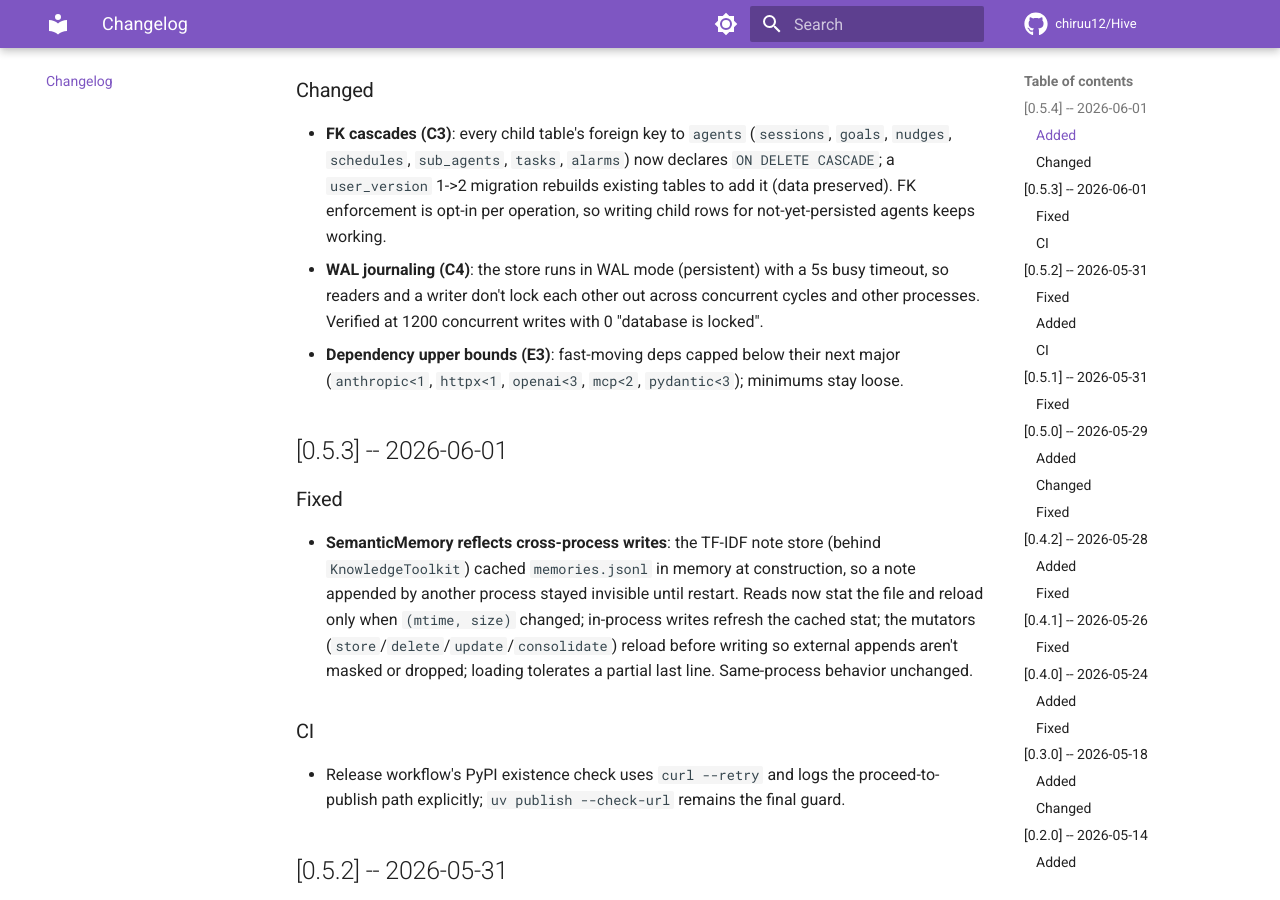
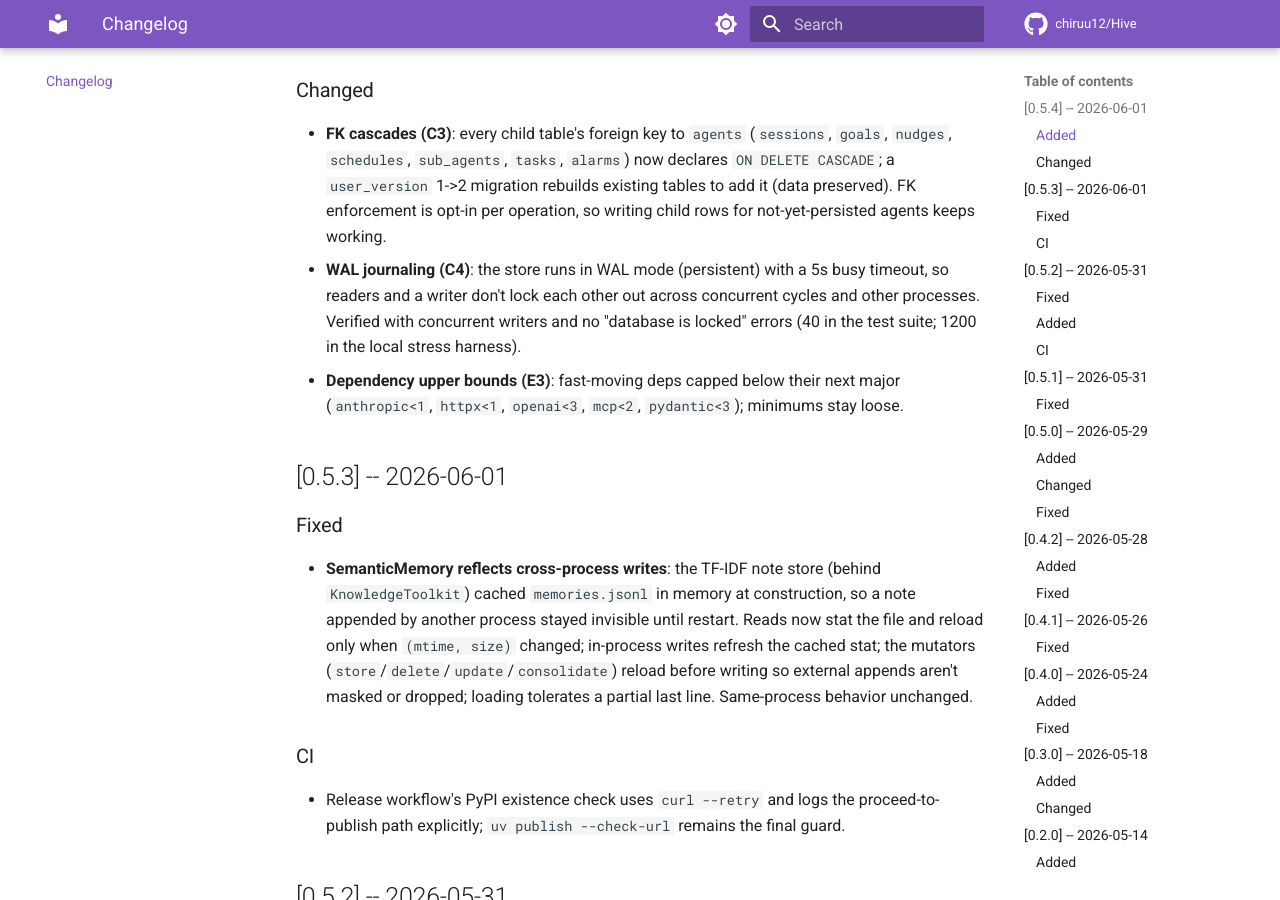
Before and after one commit to chiruu12/Hive, an MkDocs documentation site: the page built from docs/changelog.md, in a window 1280 px wide and 900 px high, scrolled down 526 px. Built offline with MkDocs 1.6.1 and Material for MkDocs 9.7.7, drawn with Linux system fonts in a browser that asks for light colours; comment, search, counter and statistics services are not loaded.

Commit message:
docs: address review observations on PR #33
- Changelog (both copies): the '1200 concurrent writes' figure came from
  the local (gitignored) stress harness, not the committed test (40
  writers). Reword to cite both so the claim is reproducible from the repo.
- pyproject: clarify the anthropic<1 cap -- anthropic is still 0.x (breaks
  at minor bumps), so <1 mainly guards the eventual 1.0; note to revisit
  when 1.0 ships. No pin change (caps still include all locked versions).

Doc/comment only -- no code or dependency-resolution change.

```diff
--- a/docs/changelog.md
+++ b/docs/changelog.md
@@ -10,7 +10,7 @@ Durability & dependency-hardening release. All changes are additive and backward
 
 ### Changed
 - **FK cascades (C3)**: every child table's foreign key to `agents` (`sessions`, `goals`, `nudges`, `schedules`, `sub_agents`, `tasks`, `alarms`) now declares `ON DELETE CASCADE`; a `user_version` 1->2 migration rebuilds existing tables to add it (data preserved). FK enforcement is opt-in per operation, so writing child rows for not-yet-persisted agents keeps working.
-- **WAL journaling (C4)**: the store runs in WAL mode (persistent) with a 5s busy timeout, so readers and a writer don't lock each other out across concurrent cycles and other processes. Verified at 1200 concurrent writes with 0 "database is locked".
+- **WAL journaling (C4)**: the store runs in WAL mode (persistent) with a 5s busy timeout, so readers and a writer don't lock each other out across concurrent cycles and other processes. Verified with concurrent writers and no "database is locked" errors (40 in the test suite; 1200 in the local stress harness).
 - **Dependency upper bounds (E3)**: fast-moving deps capped below their next major (`anthropic<1`, `httpx<1`, `openai<3`, `mcp<2`, `pydantic<3`); minimums stay loose.
 
 ## [0.5.3] -- 2026-06-01
--- a/pyproject.toml
+++ b/pyproject.toml
@@ -23,6 +23,8 @@ dependencies = [
     "rich>=13.0",
     # Upper bounds on fast-moving deps cap the next major so a breaking release
     # can't silently enter; minimums stay loose for downstream compatibility.
+    # anthropic is still 0.x (breaking changes land in minor bumps), so its <1
+    # cap mainly guards the eventual 1.0 -- revisit/loosen when 1.0 ships.
     "httpx>=0.27,<1",
     "aiosqlite>=0.20",
     "pyyaml>=6.0",
```
Also changed, not shown: CHANGELOG.md (+3 -2 lines).
